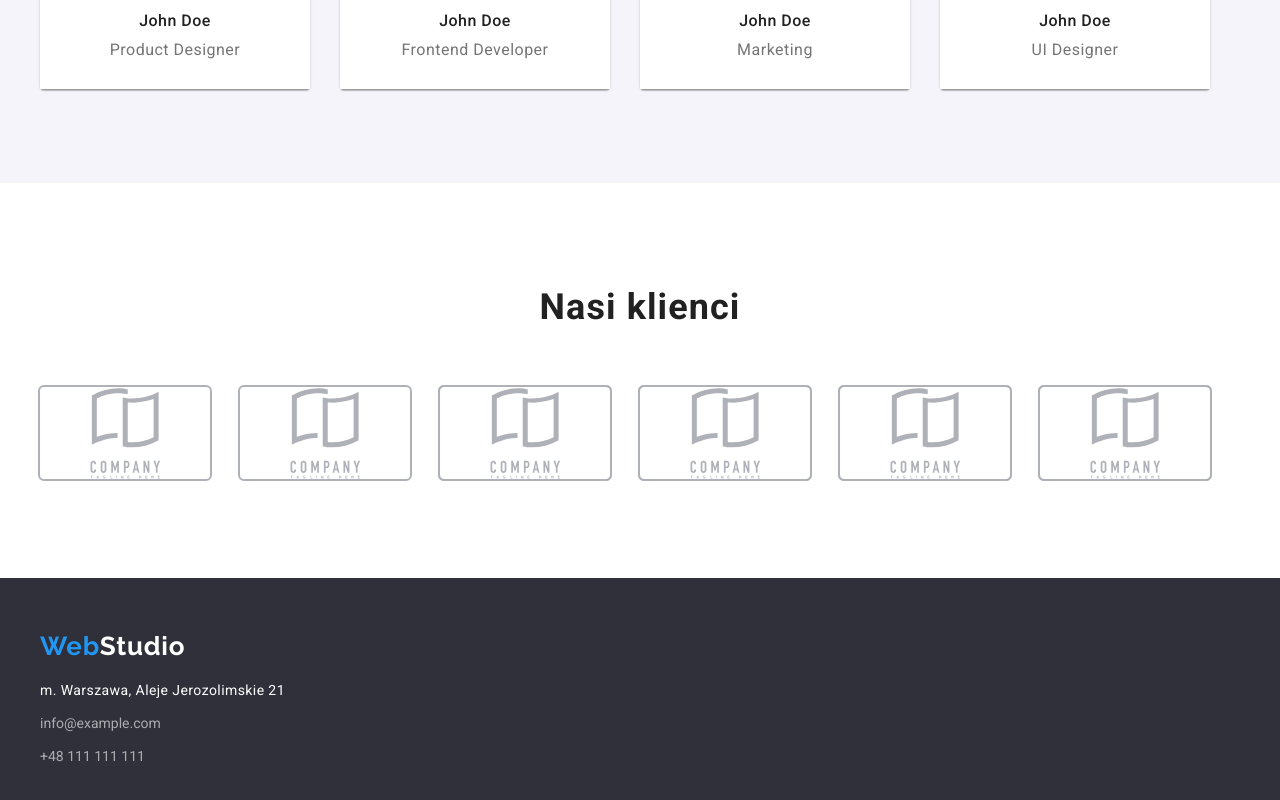
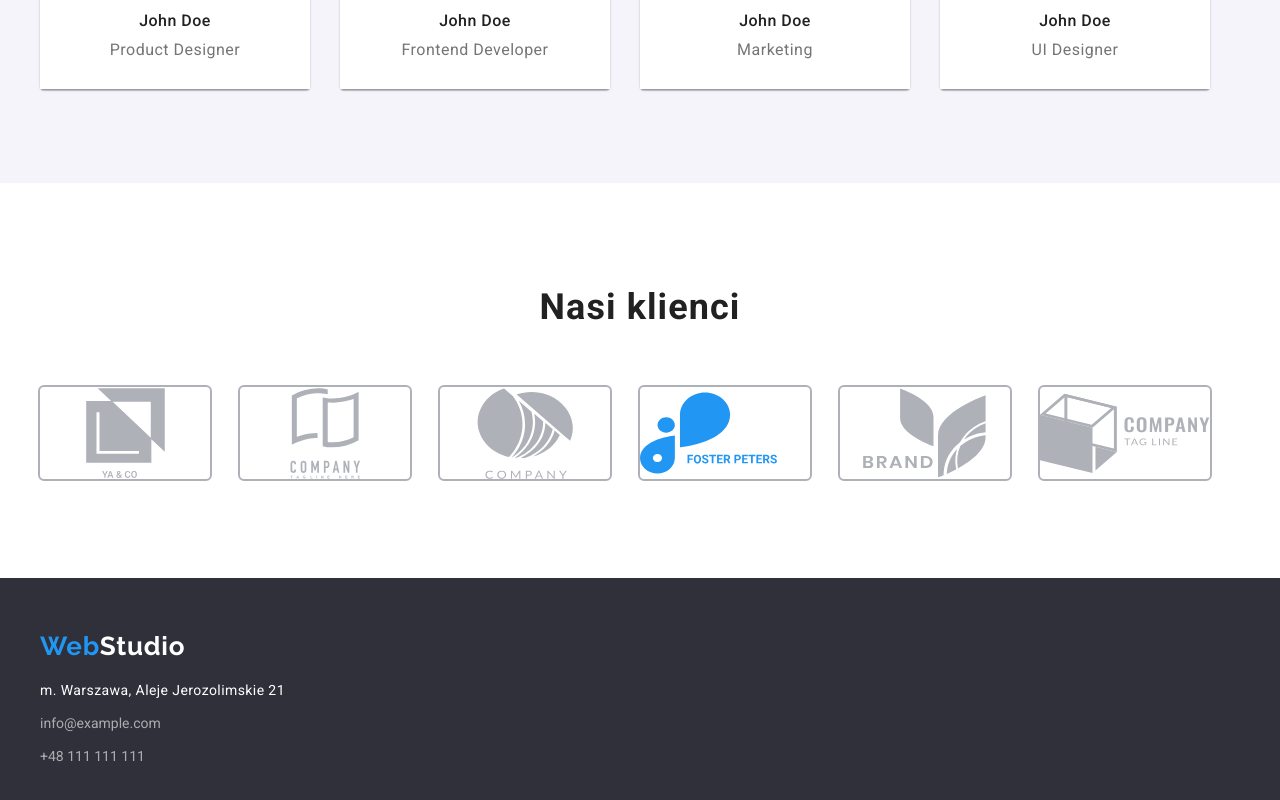
Before and after one commit to SzymonSleboda/goit-markup-hw-04, a plain HTML site: page index.html in a window 1280 px wide. Shown: the part 2106-2906 px from the top of the page. Drawn offline with nearby package versions, Linux system fonts and the light colour scheme.

Commit message:
dodane svg

```diff
--- a/index.html
+++ b/index.html
@@ -195,7 +195,7 @@
         <ul class="ulnodec flextwo nopaddingleft nomargin">
           <li>
             <svg class="fidgets">
-              <use href="./images/icons.svg#icon-logo2"></use>
+              <use href="./images/icons.svg#icon-logo1"></use>
             </svg>
           </li>
           <li>
@@ -203,24 +203,24 @@
               <use href="./images/icons.svg#icon-logo2"></use>
             </svg>
           </li>
-          <li class="fidgets">
+          <li>
             <svg class="fidgets">
-              <use href="./images/icons.svg#icon-logo2"></use>
+              <use href="./images/icons.svg#icon-logo3"></use>
             </svg>
           </li>
-          <li class="fidgets">
+          <li>
             <svg class="fidgets">
-              <use href="./images/icons.svg#icon-logo2"></use>
+              <use href="./images/icons.svg#icon-logo4"></use>
             </svg>
           </li>
-          <li class="fidgets">
+          <li>
             <svg class="fidgets">
-              <use href="./images/icons.svg#icon-logo2"></use>
+              <use href="./images/icons.svg#icon-logo5"></use>
             </svg>
           </li>
-          <li class="fidgets">
+          <li>
             <svg class="fidgets">
-              <use href="./images/icons.svg#icon-logo2"></use>
+              <use href="./images/icons.svg#icon-logo6"></use>
             </svg>
           </li>
         </ul>
--- a/styles.css
+++ b/styles.css
@@ -504,7 +504,9 @@ body {
   height: 92px;
   outline: 2px solid #afb1b8;
   border-radius: 4px;
+  fill: #2a2a2a
 }
 .fidgets:hover {
   outline: 2px solid #2196f3;
+  fill:#2196f3
 }
```
